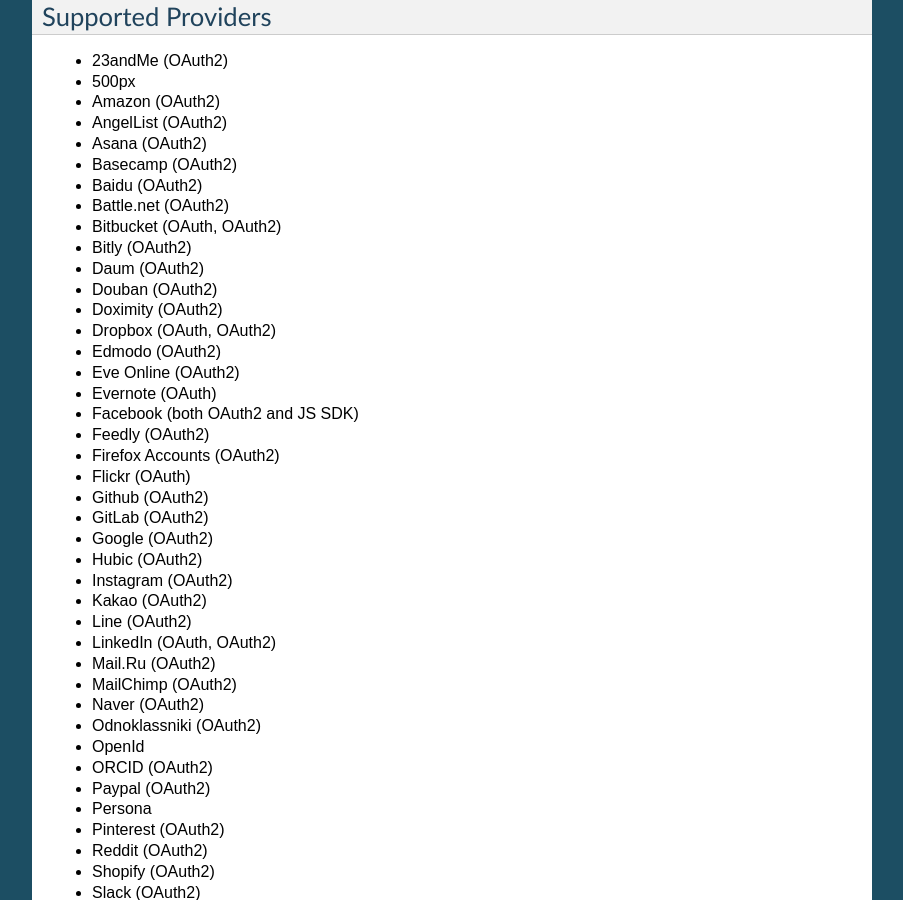
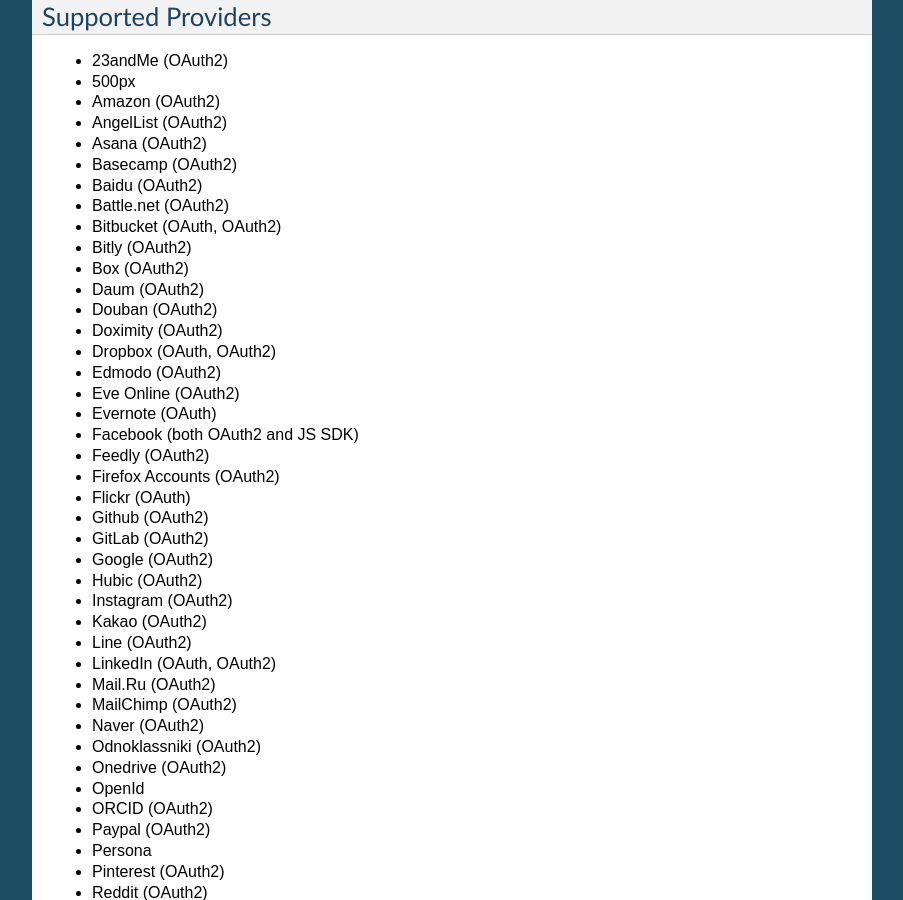
Before and after one commit to pennersr/django-allauth, a Sphinx documentation site: the page built from docs/overview.rst, in a window 1280 px wide and 900 px high, scrolled down 473 px. Shown: the whole window, without its empty margins (198-1101 px from the left). Built offline with Sphinx 7.4.7, drawn with Linux system fonts in a browser that asks for light colours.

Commit message:
Add providers to test_settings.py, overview.rst. Update AUTHORS.

```diff
--- a/docs/overview.rst
+++ b/docs/overview.rst
@@ -53,6 +53,8 @@
 
 - Bitly (OAuth2)
 
+- Box (OAuth2)
+
 - Daum (OAuth2)
 
 - Douban (OAuth2)
@@ -98,6 +100,8 @@
 - Naver (OAuth2)
 
 - Odnoklassniki (OAuth2)
+
+- Onedrive (OAuth2)
 
 - OpenId
 
--- a/test_settings.py
+++ b/test_settings.py
@@ -74,6 +74,7 @@
     'allauth.socialaccount.providers.battlenet',
     'allauth.socialaccount.providers.bitbucket',
     'allauth.socialaccount.providers.bitly',
+    'allauth.socialaccount.providers.box',
     'allauth.socialaccount.providers.coinbase',
     'allauth.socialaccount.providers.daum',
     'allauth.socialaccount.providers.douban',
@@ -105,6 +106,7 @@
     'allauth.socialaccount.providers.windowslive',
     'allauth.socialaccount.providers.naver',
     'allauth.socialaccount.providers.odnoklassniki',
+    'allauth.socialaccount.providers.onedrive',
     'allauth.socialaccount.providers.openid',
     'allauth.socialaccount.providers.orcid',
     'allauth.socialaccount.providers.paypal',
```
Also changed, not shown: 1 other file.
